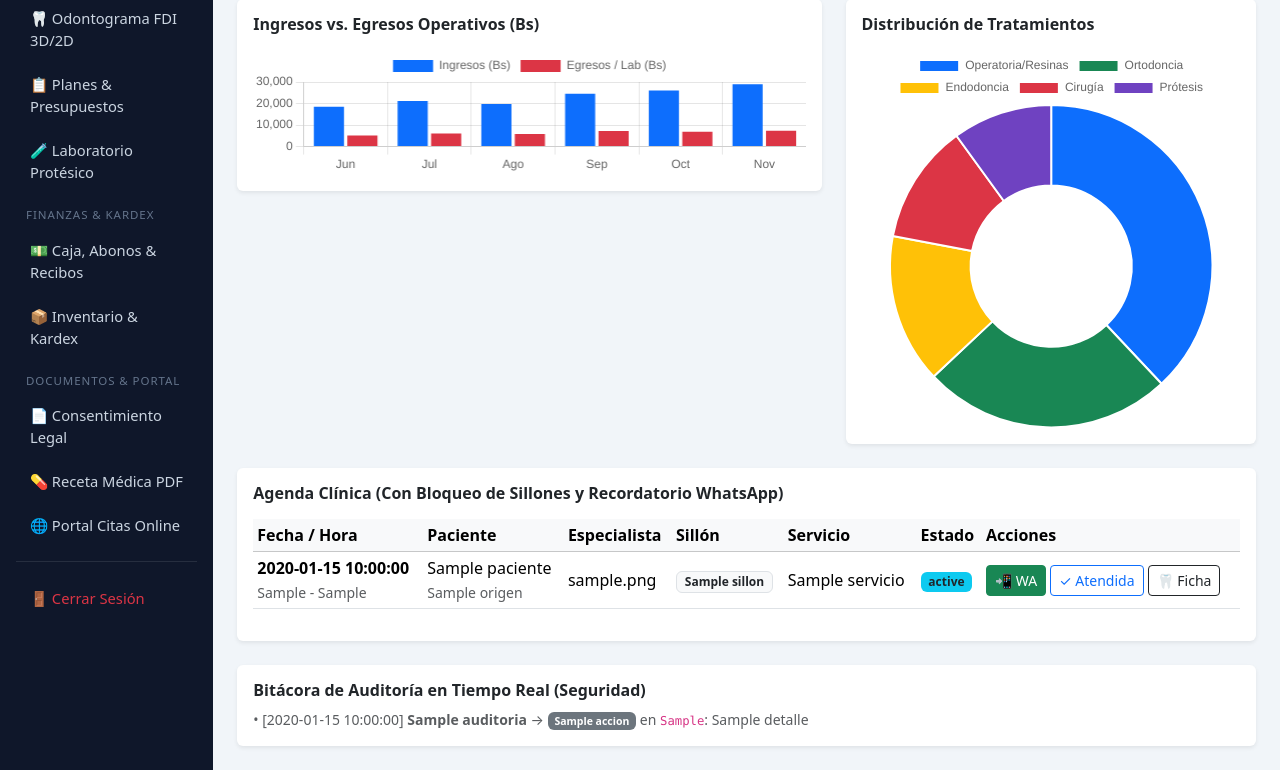
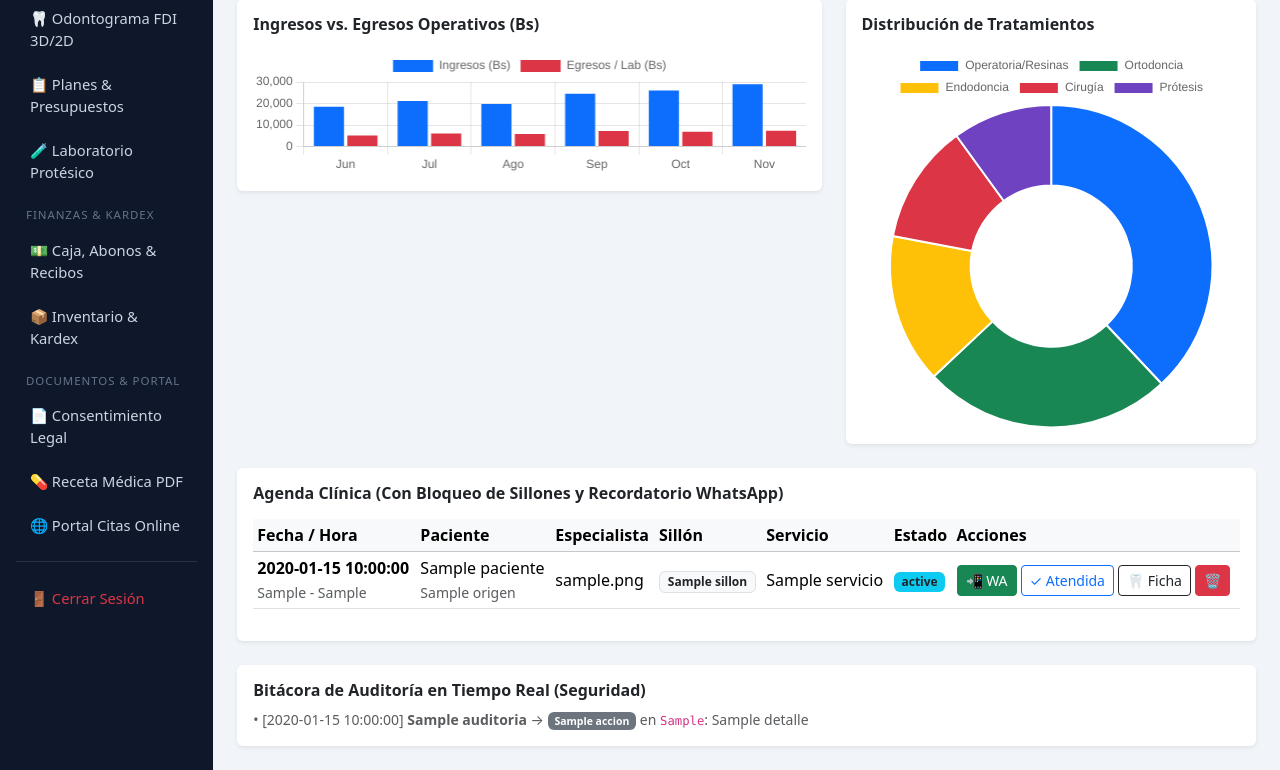
Before and after one commit to LusiferOscuro/clinica-dental, a PHP site: template views/home/inicio.php in a window 1280 px wide. Shown: the part 272-1042 px from the top of the page. Run offline with PHP 8.4, Linux system fonts and the light colour scheme; the template is opened without the code that fills it: most values are stand-ins (such as "Sample title", 1, 10 or a date in 2020).

Commit message:
Update inicio.php

```diff
--- a/views/home/inicio.php
+++ b/views/home/inicio.php
@@ -78,6 +78,7 @@
                         <a href="https://wa.me/<?= $tel ?>?text=<?= $txtWa ?>" target="_blank" class="btn btn-sm btn-success" title="Recordatorio WhatsApp">📲 WA</a>
                         <a href="index.php?controller=home&action=index&cambiar_estado=Atendida&cita_id=<?= $c['id'] ?>" class="btn btn-sm btn-outline-primary">✓ Atendida</a>
                         <a href="index.php?controller=odontograma&action=index&paciente_id=<?= $c['paciente_id'] ?>" class="btn btn-sm btn-outline-dark">🦷 Ficha</a>
+                        <a href="index.php?controller=home&action=index&eliminar_cita=<?= $c['id'] ?>" class="btn btn-sm btn-danger" title="Eliminar cita" onclick="return confirm('¿Eliminar esta cita de la agenda?');">🗑️</a>
                     </td>
                 </tr>
             <?php endforeach; ?>
```
